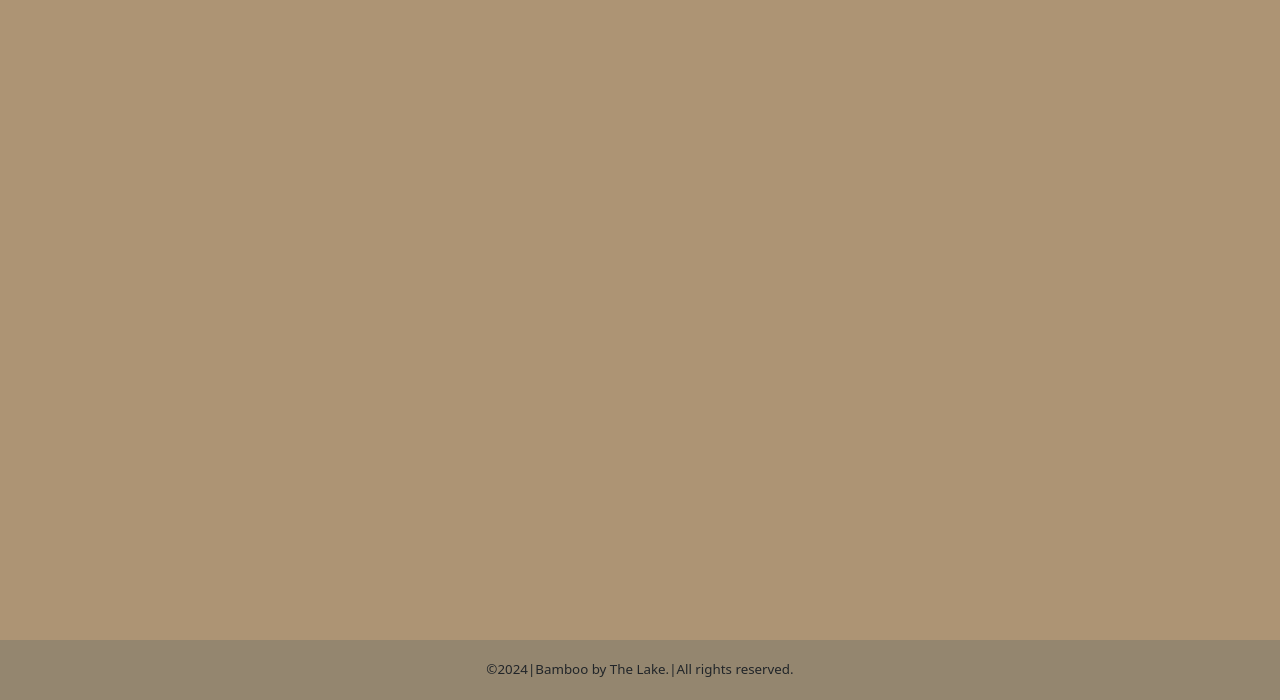
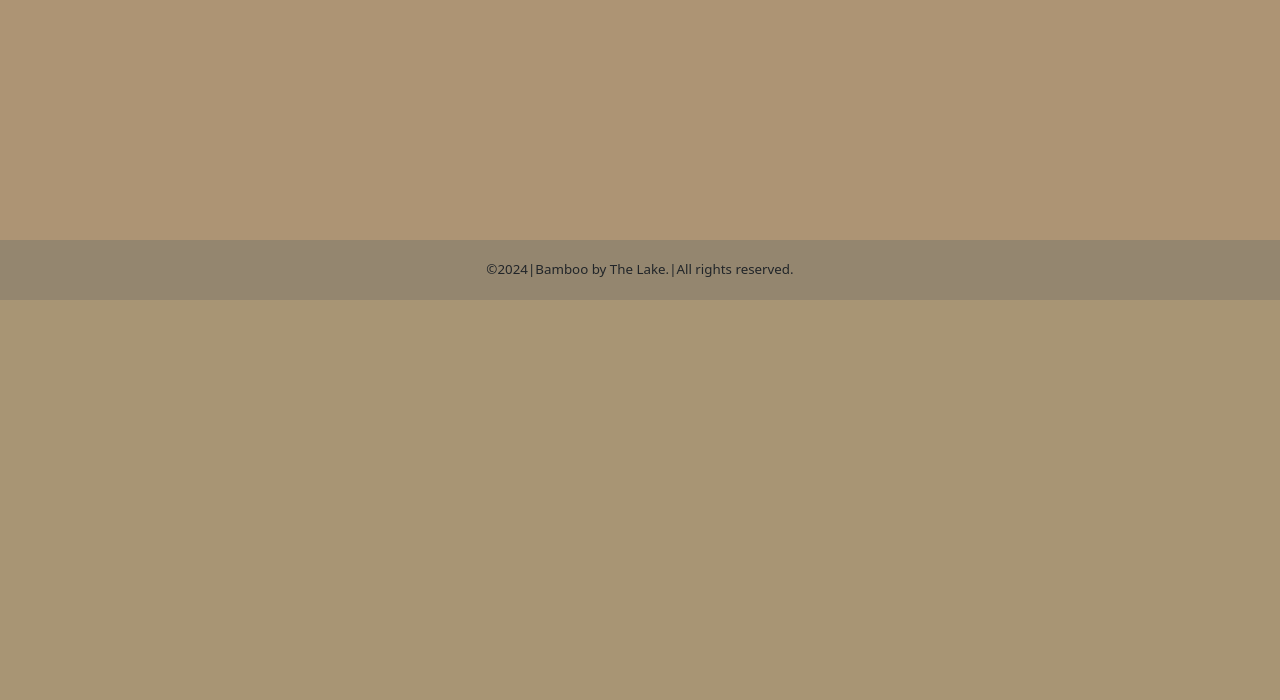
Before and after one commit to Kitaorose/CP_WAD, a PHP site: page / in a window 1280 px wide; the page is wider, and only the part inside the window is pictured. Shown: the part 1954-2654 px from the top of that part. After the commit the page ends 2254 px from the top of that part, so only its background shows below. Run offline with PHP 8.4, Linux system fonts and the light colour scheme.

Commit message:
change footer resolution

```diff
--- a/index.php
+++ b/index.php
@@ -58,7 +58,7 @@
             <br>
 
     </div>
-   <div class="footer" style="margin-block-start: 1400px;">
+   <div class="footer" style="margin-block-start: 1000px;">
         &copy;2024|Bamboo by The Lake.|All rights reserved.
    </div>
 
```
